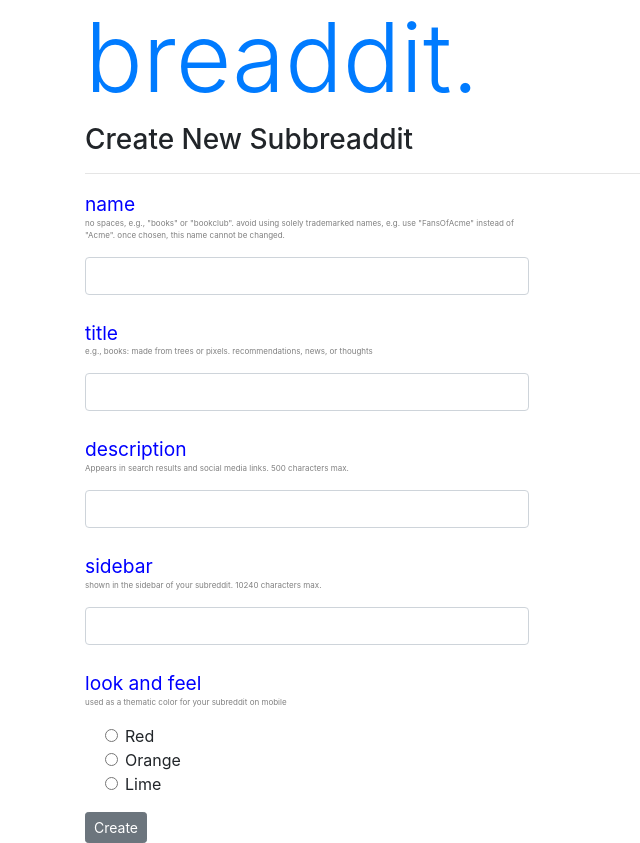
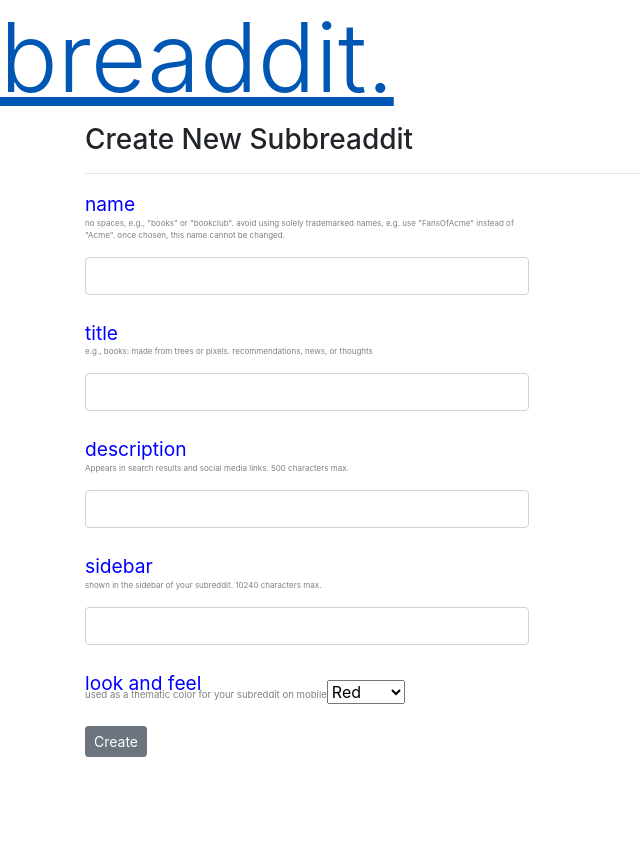
Before and after one commit to ryee-dev/breadit, an Angular app: page /newsubbreaddit in a window 1280 px wide. Shown: the whole page, without its empty margins (0-640 px from the left). After the commit the page ends 800 px from the top, so only its background shows below. Built offline with nearby package versions, Linux system fonts and the light colour scheme.

Commit message:
successfully adds new subbreaddit into list array

```diff
--- a/src/app/app.component.html
+++ b/src/app/app.component.html
@@ -1,5 +1,5 @@
-<!--The content below is only a placeholder and can be replaced.-->
+<app-header></app-header>
+
 <div class="container">
-  <a routerLink=""><h1 class="display-1">breaddit.</h1></a>
   <router-outlet></router-outlet>
 </div>
--- a/src/app/app.module.ts
+++ b/src/app/app.module.ts
@@ -7,6 +7,7 @@ import { AppComponent } from './app.component';
 import { FrontPageComponent } from './front-page/front-page.component';
 import { CreatePostComponent } from './create-post/create-post.component';
 import { CreateSubbreadditComponent } from './create-subbreaddit/create-subbreaddit.component';
+import { HeaderComponent } from './header/header.component';
 
 
 @NgModule({
@@ -14,7 +15,8 @@ import { CreateSubbreadditComponent } from './create-subbreaddit/create-subbread
     AppComponent,
     FrontPageComponent,
     CreatePostComponent,
-    CreateSubbreadditComponent
+    CreateSubbreadditComponent,
+    HeaderComponent
   ],
   imports: [
     BrowserModule,
--- a/src/app/create-subbreaddit/create-subbreaddit.component.html
+++ b/src/app/create-subbreaddit/create-subbreaddit.component.html
@@ -1,35 +1,38 @@
 <h3>Create New Subbreaddit</h3>
 <hr>
 <div class="createSubreaddit">
-  <form>
+  <div>
     <label for="nameInput" class="formTitle">name</label>
     <p class="fineText">no spaces, e.g., "books" or "bookclub". avoid using solely trademarked names, e.g. use "FansOfAcme" instead of "Acme". once chosen, this name cannot be changed.</p>
-    <input type="text" name="nameInput" class="form-control">
+    <input #name type="text" name="nameInput" class="form-control" required>
     <br>
 
     <label for="titleInput" class="formTitle">title</label>
     <p class="fineText">e.g., books: made from trees or pixels. recommendations, news, or thoughts</p>
-    <input type="text" name="titleInput" class="form-control">
+    <input #title type="text" name="titleInput" class="form-control">
     <br>
 
     <label for="descriptionInput" class="formTitle">description</label>
     <p class="fineText">Appears in search results and social media links. 500 characters max.</p>
-    <input type="text" name="descriptionInput" class="form-control">
+    <input #desc type="text" name="descriptionInput" class="form-control">
     <br>
 
     <label for="sidebarInput" class="formTitle">sidebar</label>
     <p class="fineText">shown in the sidebar of your subreddit. 10240 characters max.</p>
-    <input type="text" name="sidebarInput" class="form-control">
+    <input  #side type="text" name="sidebarInput" class="form-control">
     <br>
 
-    <label for="backgroundSelect" class="formTitle">look and feel</label>
-    <p class="fineText">used as a thematic color for your subreddit on mobile</p>
-    <ul>
-      <li><input #bgRed name="colorOptions" type="radio" class="form-check-input" value="red"> Red</li>
-      <li><input #bgOrange name="colorOptions" type="radio" class="form-check-input" value="orange"> Orange</li>
-      <li><input #bgLime name="colorOptions" type="radio" class="form-check-input" value="lime"> Lime</li>
-    </ul>
+    <label for="backgroundSelect" class="formTitle">look and feel
+    <p class="fineText">used as a thematic color for your subreddit on mobile</p></label>
+    <select #bg class="bgColor" name="bgColor">
 
-    <button type="submit" name="button" class="btn btn-secondary btn-sm">Create</button>
-  </form>
+      <option name="bgColor" class="form-check-input" value="red"> Red</option>
+      <option name="bgColor" class="form-check-input" value="orange"> Orange</option>
+      <option name="bgColor" class="form-check-input" value="lime"> Lime</option>
+
+    </select>
+
+    <br>
+    <button (click)='createNewSub(name.value, title.value, desc.value, side.value, bg.value)' type="submit" name="button" class="btn btn-secondary btn-sm">Create</button>
+  </div>
 </div>
--- a/src/app/create-subbreaddit/create-subbreaddit.component.ts
+++ b/src/app/create-subbreaddit/create-subbreaddit.component.ts
@@ -1,15 +1,39 @@
 import { Component, OnInit } from '@angular/core';
+import { Subbreaddit } from '../models/subbreaddit.model';
+import { SubbreadditService } from '../subbreaddit.service';
 
 @Component({
   selector: 'app-create-subbreaddit',
   templateUrl: './create-subbreaddit.component.html',
-  styleUrls: ['./create-subbreaddit.component.css']
+  styleUrls: ['./create-subbreaddit.component.css'],
+  providers: [SubbreadditService]
 })
 export class CreateSubbreadditComponent implements OnInit {
 
-  constructor() { }
+
+
+  constructor(private subbreadditService: SubbreadditService) { }
 
   ngOnInit() {
   }
 
+  createNewSub(name: string, title: string, description: string, sidebar: string, submissionText: string, background: string) {
+    const newSub: Subbreaddit = new Subbreaddit(name, title, description, sidebar, background);
+    // let isUnique = false;
+    console.log(SubbreadditService.subbreadditList[0].name);
+
+    for (let i; i < SubbreadditService.subbreadditList.length; i++) {
+      // console.log(isUnique);
+      if (name !== SubbreadditService.subbreadditList[i].name) {
+        alert('works');
+        // isUnique = true;
+      }
+    }
+    // if (isUnique === false) {
+      SubbreadditService.subbreadditList.push(newSub);
+      console.log(SubbreadditService.subbreadditList);
+    // }
+    console.log(SubbreadditService.subbreadditList);
+  }
+
 }
--- /dev/null
+++ b/src/app/header/header.component.html
@@ -0,0 +1 @@
+<a routerLink=""><h1 class="display-1">breaddit.</h1></a>
--- /dev/null
+++ b/src/app/header/header.component.ts
@@ -0,0 +1,15 @@
+import { Component, OnInit } from '@angular/core';
+
+@Component({
+  selector: 'app-header',
+  templateUrl: './header.component.html',
+  styleUrls: ['./header.component.css']
+})
+export class HeaderComponent implements OnInit {
+
+  constructor() { }
+
+  ngOnInit() {
+  }
+
+}
--- a/src/app/models/subbreaddit.model.ts
+++ b/src/app/models/subbreaddit.model.ts
@@ -1,11 +1,10 @@
 export class Subbreaddit {
-  public background: string;
+  public submissionText = '';
   constructor(
-    public id: string,
     public name: string,
     public title: string,
     public description: string,
     public sidebar: string,
-    public submissionText: string
+    public background: string
   ) { }
 }
--- /dev/null
+++ b/src/app/subbreaddit.service.ts
@@ -0,0 +1,12 @@
+import { Injectable } from '@angular/core';
+import { Subbreaddit } from './models/subbreaddit.model';
+
+@Injectable()
+export class SubbreadditService {
+
+  static subbreadditList: Subbreaddit[] = [
+    new Subbreaddit('bakery', '/b/bakery', 'subbreaddit for all things bakery-related', '(sidebar text)', 'yellow')
+  ];
+  constructor() { }
+
+}
```
Also changed, not shown: src/app/header/header.component.css (added), 2 other files (tests, documents, lock files or other folders).
